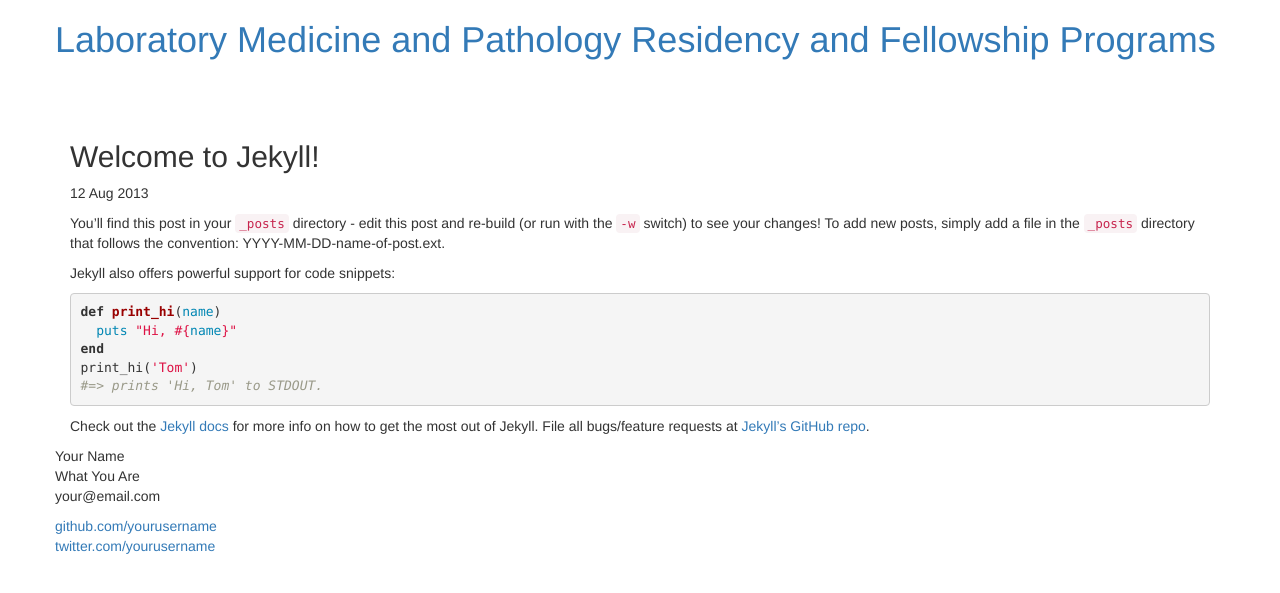
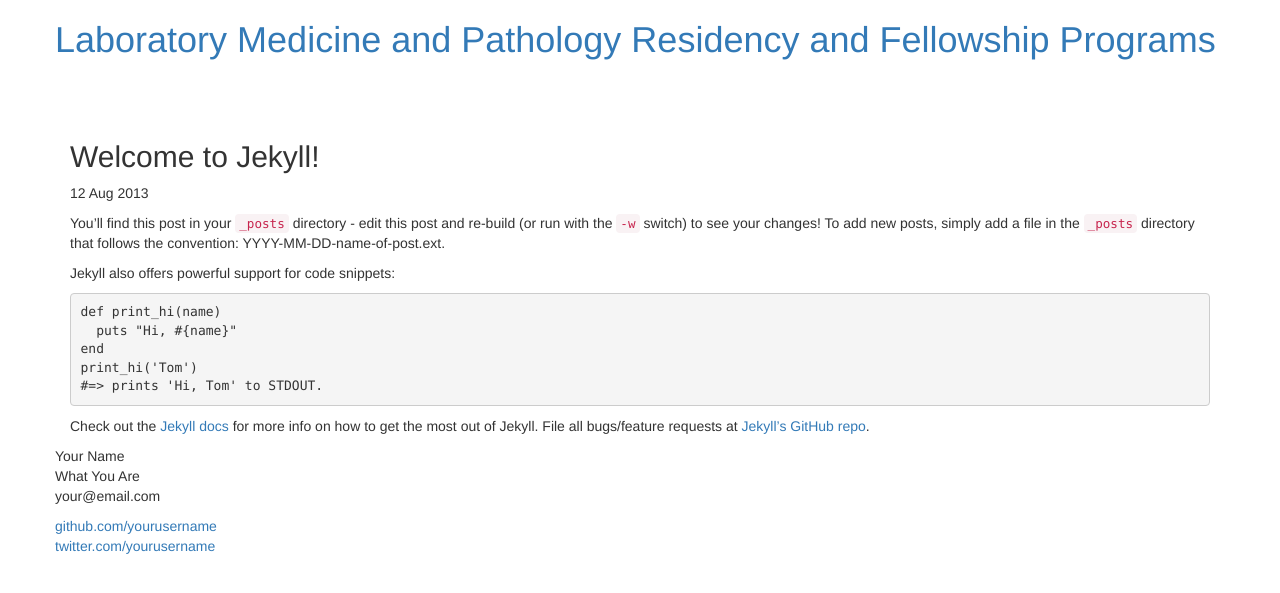
Before and after one commit to bdunnette/fragmentary-lesion, a Jekyll site: the page built from _posts/2013-08-12-welcome-to-jekyll.markdown, in a window 1280 px wide. Shown: the top 593 px of the page. Built offline with Jekyll 4.4.1, drawn with Linux system fonts in a browser that asks for light colours; nearby versions of some CDN libraries; Markdown is read by kramdown in place of the engine named in the settings.

Commit message:
Updated default.html

```diff
--- a/_layouts/default.html
+++ b/_layouts/default.html
@@ -6,16 +6,14 @@
         <title>{{ page.title }}</title>
         <meta name="viewport" content="width=device-width">
 
-        <!-- syntax highlighting CSS -->
-        <link rel="stylesheet" href="/css/syntax.css">
-
-        <!-- Custom CSS -->
         <!-- Latest compiled and minified CSS -->
 		<link href="//cdnjs.cloudflare.com/ajax/libs/twitter-bootstrap/3.0.0-rc1/css/bootstrap.min.css" rel="stylesheet">
- 		<link rel="stylesheet" href="/css/main.css">
 
+      	<!-- Custom CSS -->
+        <link rel="stylesheet" href="/css/main.css">
+
+		<!-- Latest compiled and minified JavaScript -->
 		<script src="//cdnjs.cloudflare.com/ajax/libs/jquery/1.8.3/jquery.min.js"></script>
-		<!-- Latest compiled and minified JavaScript -->
 		<script src="//cdnjs.cloudflare.com/ajax/libs/twitter-bootstrap/3.0.0-rc1/js/bootstrap.min.js"></script>
 
     </head>
```
